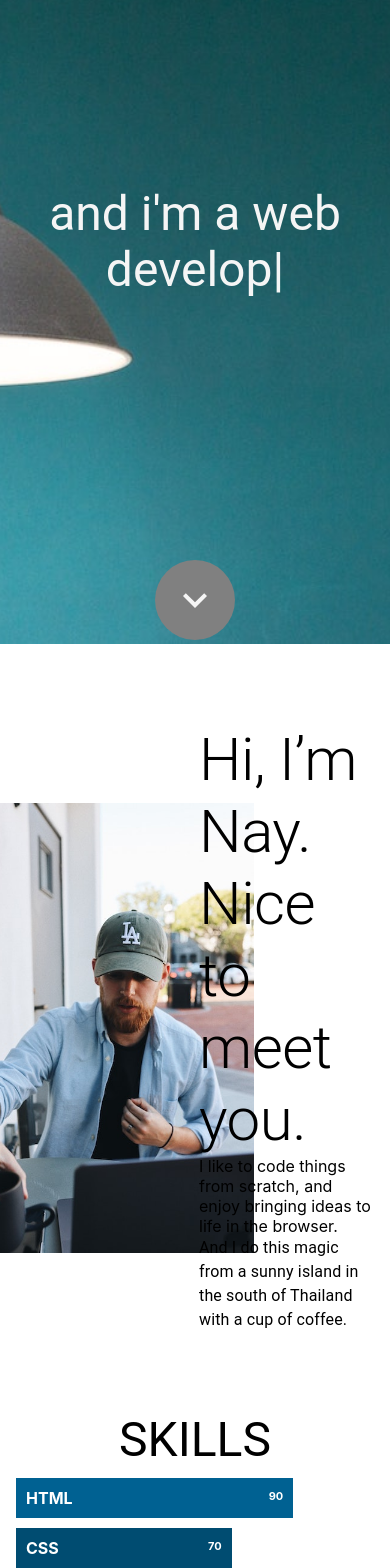
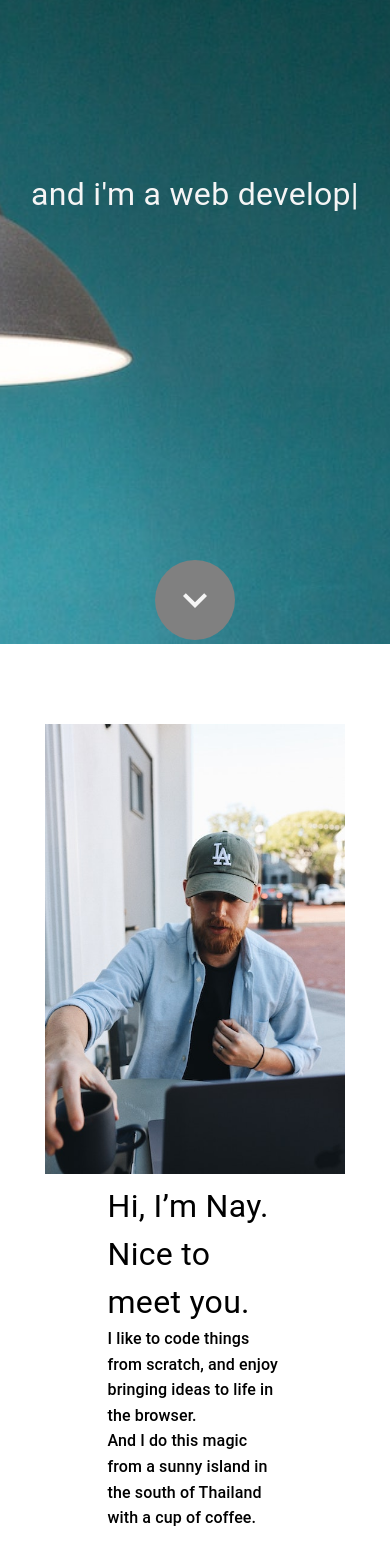
Before and after one commit to naymyolwin/portfolio, a React (Create React App) app: page / in a window 390 px wide. Shown: the part 200-1768 px from the top of the page. Built offline with nearby package versions, Linux system fonts and the light colour scheme.

Commit message:
about section responsive

```diff
--- a/src/components/About.js
+++ b/src/components/About.js
@@ -27,6 +27,7 @@ const About = ({ aboutRef }) => {
             spacing={1}
             sx={{
               alignItems: "center",
+              flexDirection: { xs: "column", md: "row" },
             }}
           >
             <Grid
@@ -41,14 +42,20 @@ const About = ({ aboutRef }) => {
               <img src={photo} width="300px" alt="it is me drinking coffee" />
             </Grid>
             <Grid item xs={6}>
-              <Typography variant="h2">
+              <Typography sx={{ fontSize: { xs: "2rem", md: "3rem" } }}>
                 Hi, I’m Nay. Nice to meet you.
               </Typography>
-              <Typography variant="=p">
+              <Typography
+                variant="h6"
+                sx={{ fontSize: { xs: "1rem", md: "1.5rem" } }}
+              >
                 I like to code things from scratch, and enjoy bringing ideas to
                 life in the browser.
               </Typography>
-              <Typography>
+              <Typography
+                variant="h6"
+                sx={{ fontSize: { xs: "1rem", md: "1.5rem" } }}
+              >
                 And I do this magic from a sunny island in the south of Thailand
                 with a cup of coffee.
               </Typography>
--- a/src/components/Home.js
+++ b/src/components/Home.js
@@ -27,7 +27,6 @@ const Home = ({ homeRef, aboutRef }) => {
         }}
       >
         <Typography
-          variant="h3"
           align="center"
           sx={{
             width: "100%",
@@ -36,6 +35,7 @@ const Home = ({ homeRef, aboutRef }) => {
             left: "50%",
             marginLeft: "-50%",
             color: "whitesmoke",
+            fontSize: { xs: "2rem", md: "3rem" },
           }}
         >
           <Typical
```
